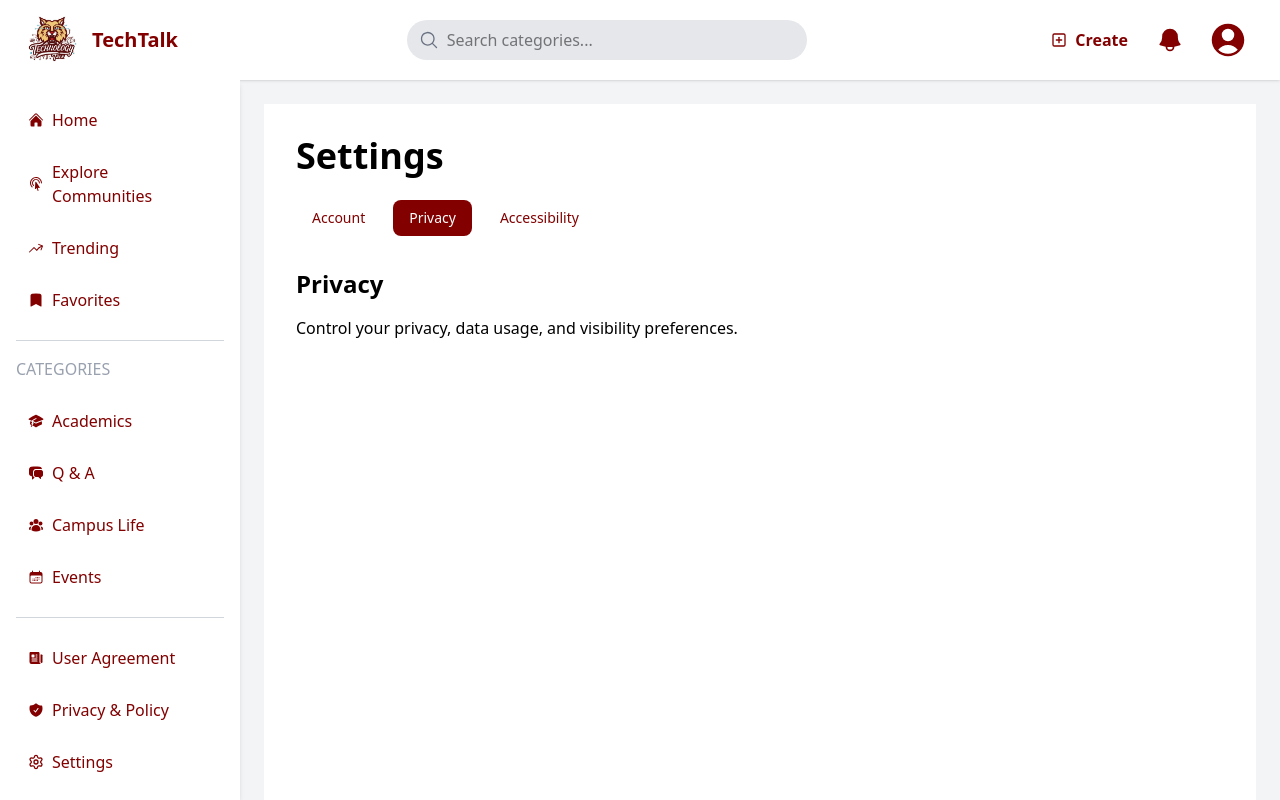
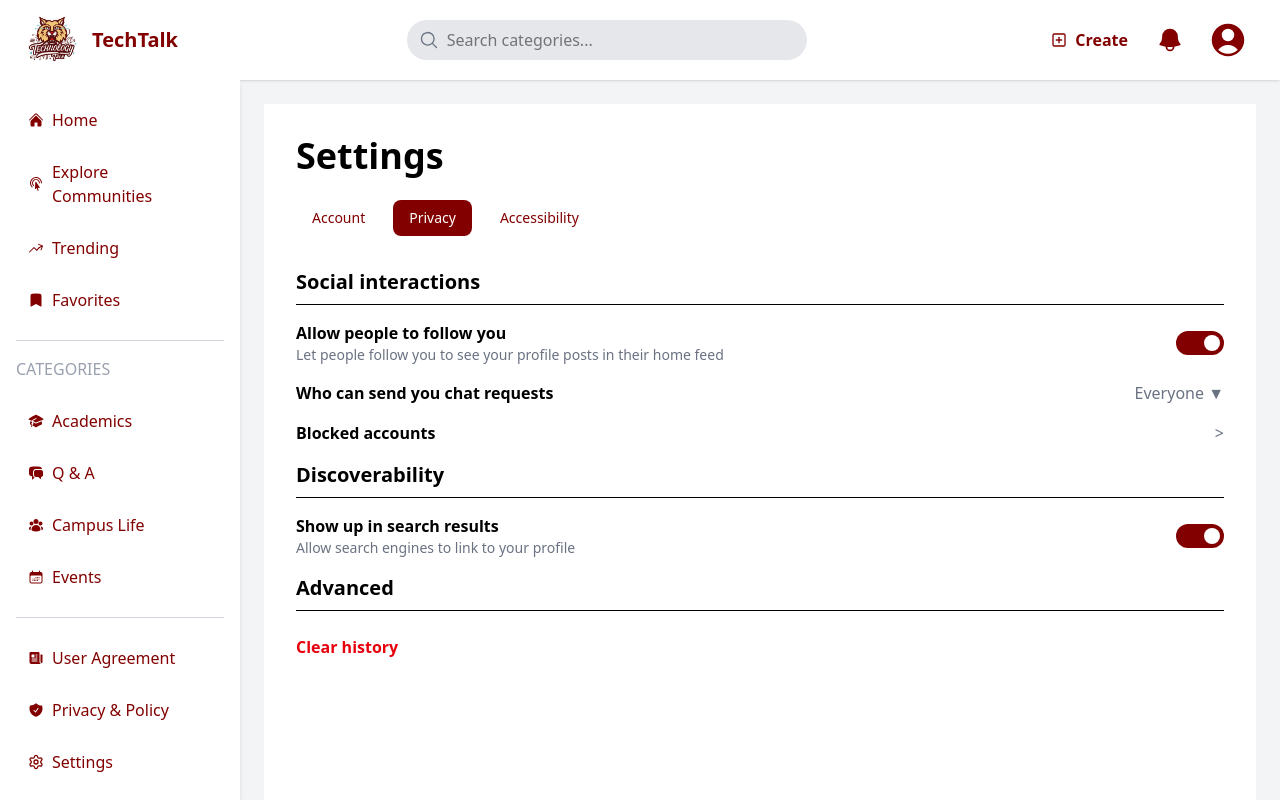
Before and after one commit to ivebaan/Technology-Talk, a React (Vite) app in the folder tech-talk/: page /app/settings in a window 1280 px wide. Both pictures are taken after a click on the button "Privacy". Built offline with nearby package versions, Linux system fonts and the light colour scheme.

Commit message:
Settings;PrivacyPage
Added Functionality for the PrivacyPage

```diff
--- a/tech-talk/src/pages/Settings.jsx
+++ b/tech-talk/src/pages/Settings.jsx
@@ -17,6 +17,15 @@ const Settings = () => {
   // Authorization states
   const [googleConnected, setGoogleConnected] = useState(false);
   const [twoFactor, setTwoFactor] = useState(false);
+
+  // Privacy states
+  const [allowFollow, setAllowFollow] = useState(true);
+  const [showInSearch, setShowInSearch] = useState(true);
+  const [chatRequests, setChatRequests] = useState("Everyone"); // dropdown for chat requests
+  const [blockedAccounts, setBlockedAccounts] = useState(["user123", "user456"]); // example blocked list
+  const [showChatRequestsDropdown, setShowChatRequestsDropdown] = useState(false);
+  const [showBlockedList, setShowBlockedList] = useState(false);
+
 
   const renderContent = () => {
     switch (activeCategory) {
@@ -151,8 +160,146 @@ const Settings = () => {
       case "Privacy":
         return (
           <div>
-            <h2 className="text-2xl font-bold mb-4 text-maroon-800">Privacy</h2>
-            <p className="text-maroon-900">Control your privacy, data usage, and visibility preferences.</p>
+            {/* Privacy Section */}
+          <div className="text-maroon-900">
+            {/* SECTION: Social interactions */}
+            <h2 className="text-xl font-bold mb-4 text-maroon-800 border-b pb-2">Social interactions</h2>
+
+            {/* Allow people to follow you */}
+            <div className="mb-4 flex justify-between items-center">
+              <div>
+                <p className="font-semibold">Allow people to follow you</p>
+                <p className="text-gray-500 text-sm">Let people follow you to see your profile posts in their home feed</p>
+              </div>
+              <label className="relative inline-block w-12 h-6">
+                <input
+                  type="checkbox"
+                  checked={allowFollow}
+                  onChange={() => setAllowFollow(!allowFollow)}
+                  className="opacity-0 w-0 h-0"
+                />
+                <span
+                  className={`absolute cursor-pointer top-0 left-0 right-0 bottom-0 rounded-full transition ${
+                    allowFollow ? "bg-[#820000]" : "bg-gray-400"
+                  }`}
+                ></span>
+                <span
+                  className={`absolute left-1 top-1 w-4 h-4 bg-white rounded-full transition ${
+                    allowFollow ? "translate-x-6" : "translate-x-0"
+                  }`}
+                ></span>
+              </label>
+            </div>
+
+            {/* Who can send you chat requests */}
+            <div className="mb-4">
+              <div
+                className="flex justify-between items-center cursor-pointer"
+                onClick={() => setShowChatRequestsDropdown(!showChatRequestsDropdown)}
+              >
+                <p className="font-semibold">Who can send you chat requests</p>
+                <span className="text-gray-500">{chatRequests} {showChatRequestsDropdown ? "▲" : "▼"}</span>
+              </div>
+
+              {showChatRequestsDropdown && (
+                <div className="mt-2 ml-2 flex flex-col gap-2">
+                  {["Everyone", "Friends only", "Nobody"].map((option) => (
+                    <button
+                      key={option}
+                      className={`text-left px-3 py-1 rounded hover:bg-gray-200 ${
+                        chatRequests === option ? "font-bold text-[#820000]" : ""
+                      }`}
+                      onClick={() => {
+                        setChatRequests(option);
+                        setShowChatRequestsDropdown(false);
+                      }}
+                    >
+                      {option}
+                    </button>
+                  ))}
+                </div>
+                  )}
+                </div>
+
+            {/* Blocked accounts */}
+            <div className="mb-4">
+              <div
+                className="flex justify-between items-center cursor-pointer"
+                onClick={() => setShowBlockedList(!showBlockedList)}
+              >
+                <p className="font-semibold">Blocked accounts</p>
+                <span className="text-gray-500">&gt;</span>
+              </div>
+
+              {showBlockedList && (
+                <div className="mt-2 ml-2 border p-2 rounded bg-gray-50 max-h-40 overflow-y-auto">
+                  {blockedAccounts.length === 0 && <p className="text-gray-500">No blocked accounts</p>}
+                  {blockedAccounts.map((user, index) => (
+                    <div key={index} className="flex justify-between items-center py-1">
+                      <span>{user}</span>
+                      <button
+                        className="text-red-600 px-2 py-0.5 rounded hover:bg-red-100"
+                        onClick={() => setBlockedAccounts(blockedAccounts.filter(u => u !== user))}
+                      >
+                        Unblock
+                      </button>
+                    </div>
+                  ))}
+                  {/* Optional: add a field to block a new account */}
+                  <input
+                    type="text"
+                    placeholder="Block new account"
+                    className="border px-2 py-1 mt-2 w-full rounded"
+                    onKeyDown={(e) => {
+                      if (e.key === "Enter" && e.target.value) {
+                        setBlockedAccounts([...blockedAccounts, e.target.value]);
+                        e.target.value = "";
+                      }
+                    }}
+                  />
+                </div>
+              )}
+            </div>
+
+
+            {/* SECTION: Discoverability */}
+            <h2 className="text-xl font-bold mb-4 text-maroon-800 border-b pb-2">Discoverability</h2>
+
+            {/* Show up in search results */}
+            <div className="mb-4 flex justify-between items-center">
+              <div>
+                <p className="font-semibold">Show up in search results</p>
+                <p className="text-gray-500 text-sm">Allow search engines to link to your profile</p>
+              </div>
+              <label className="relative inline-block w-12 h-6">
+                <input
+                  type="checkbox"
+                  checked={showInSearch}
+                  onChange={() => setShowInSearch(!showInSearch)}
+                  className="opacity-0 w-0 h-0"
+                />
+                <span
+                  className={`absolute cursor-pointer top-0 left-0 right-0 bottom-0 rounded-full transition ${
+                    showInSearch ? "bg-[#820000]" : "bg-gray-400"
+                  }`}
+                ></span>
+                <span
+                  className={`absolute left-1 top-1 w-4 h-4 bg-white rounded-full transition ${
+                    showInSearch ? "translate-x-6" : "translate-x-0"
+                  }`}
+                ></span>
+              </label>
+            </div>
+
+            {/* SECTION: Advanced */}
+            <h2 className="text-xl font-bold mb-4 text-maroon-800 border-b pb-2">Advanced</h2>
+
+            <div className="pt-2">
+              <button className="text-red-600 font-semibold hover:underline">
+                Clear history
+              </button>
+            </div>
+          </div>
           </div>
         );
 
```
